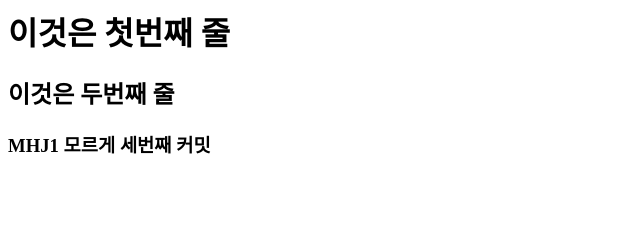
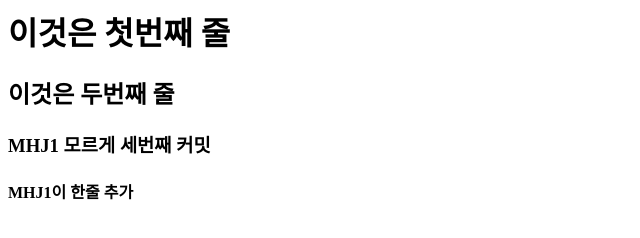
Before and after one commit to kot8585/study-git, a plain HTML site: page index.htm in a window 1280 px wide. Shown: the whole page, without its empty margins (0-640 px from the left). Drawn offline with Linux system fonts and the light colour scheme.

Commit message:
네번째 커밋(MHJ1)

```diff
--- a/index.htm
+++ b/index.htm
@@ -1,3 +1,4 @@
 <h1>이것은 첫번째 줄</h1>
 <h2>이것은 두번째 줄</h2>
 <h3>MHJ1 모르게 세번째 커밋</h3>
+<h4>MHJ1이 한줄 추가</h4>
```
